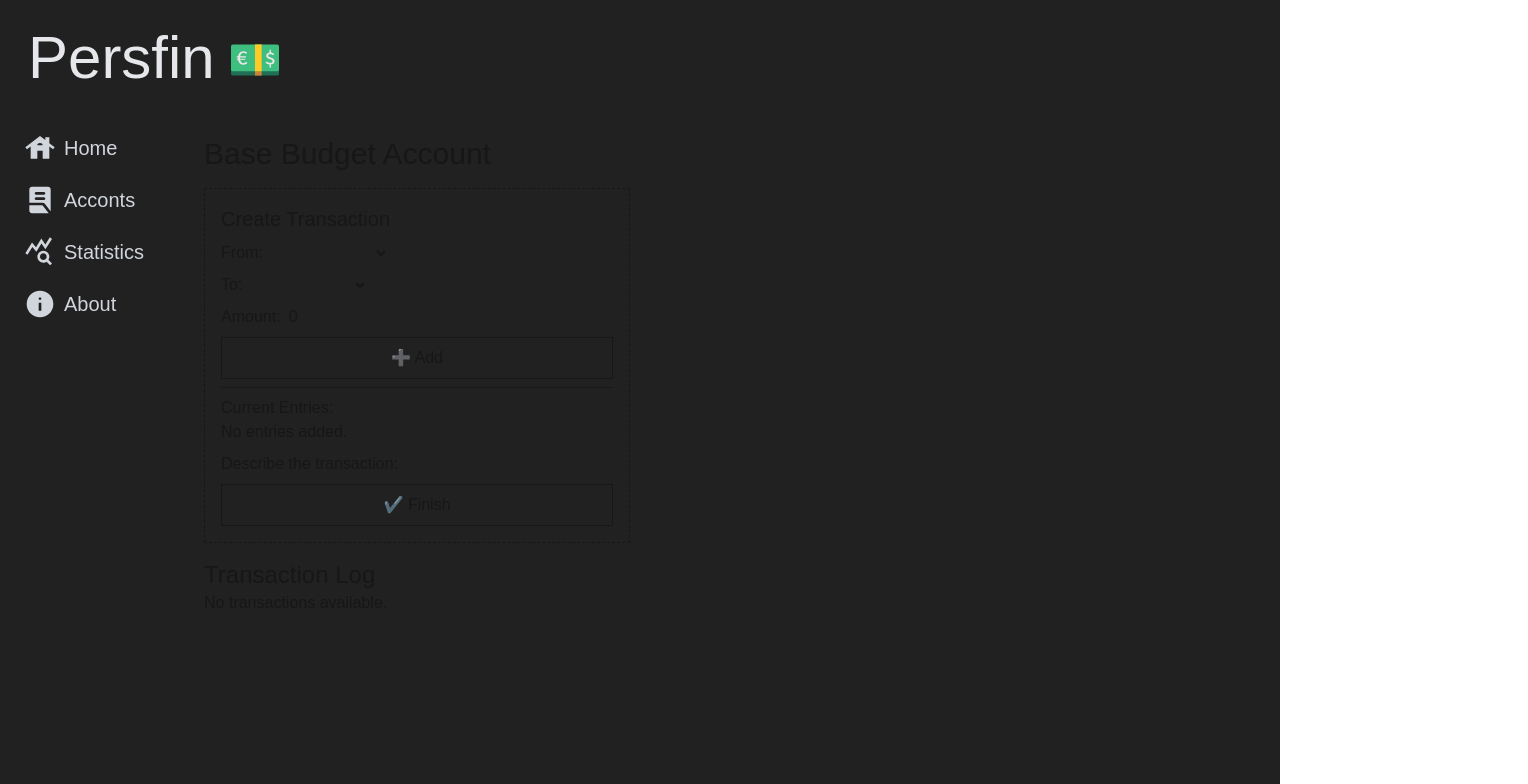
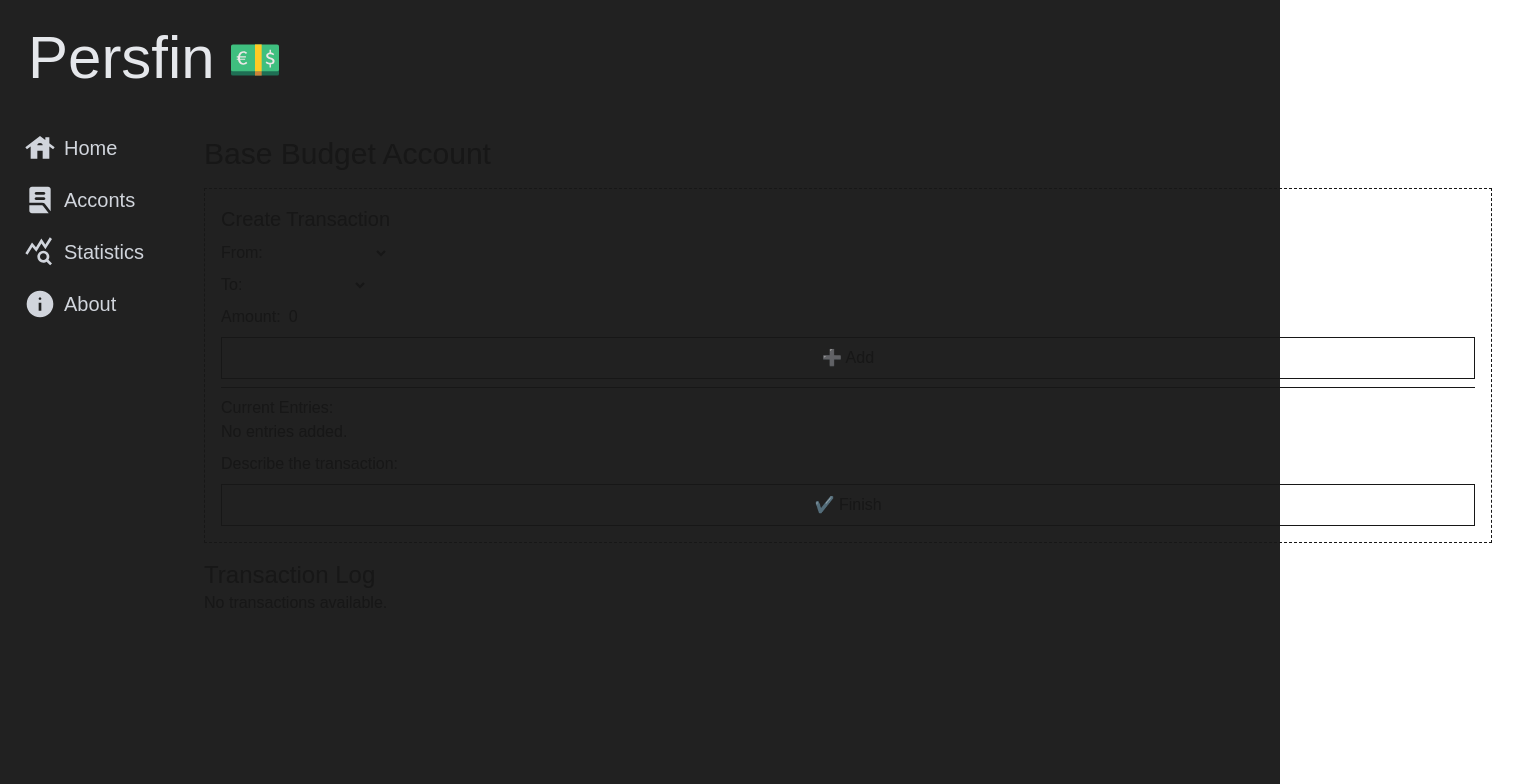
Before and after one commit to joacand/persfin, a Next.js app: page / in a window 1280 px wide. Shown: the top 784 px of the page, 1528 px wide, since content can reach past the window. Built offline with nearby package versions, Linux system fonts and the light colour scheme.

Commit message:
Fix width

```diff
--- a/app/about/page.tsx
+++ b/app/about/page.tsx
@@ -6,7 +6,7 @@ export default function About() {
     return (
         <div className="flex gap-10 flex-col">
             <h2 className="text-3xl">About</h2>
-            <div className="flex flex-col gap-2 max-w-3xl mx-auto text-base">
+            <div className="flex flex-col gap-2 max-w-3xl text-base">
                 <p className="text-lg">Welcome to <strong>Perfin!</strong></p>
                 <p>This is a personal finance application based on <Link className="text-blue-500" href="https://en.wikipedia.org/wiki/Double-entry_bookkeeping">double-entry accounting</Link> principles. Every transaction is recorded from an account to another account, where each account has one of the type: asset, liability, equity, revenue, or expense. This ensures the finances are always balanced and traceable.</p>
                 <p>The app allows you to track your bank accounts, income, expenses, loans, and investments in a single place. By using proper accounting logic, you can generate accurate projections of your net worth and monitor how your actions affect your financial health over time.</p>
--- a/app/layout.tsx
+++ b/app/layout.tsx
@@ -50,7 +50,7 @@ export default function RootLayout({
           <div className="flex flex-row">
             <Navigation />
             <div className="flex flex-col items-center p-5 gap-4">
-              <main className="flex flex-col px-4 gap-4 w-full max-w-[1600px]">
+              <main className="flex flex-col px-4 gap-4 w-full max-w-330 min-w-330">
                 {children}
               </main>
             </div>
```
